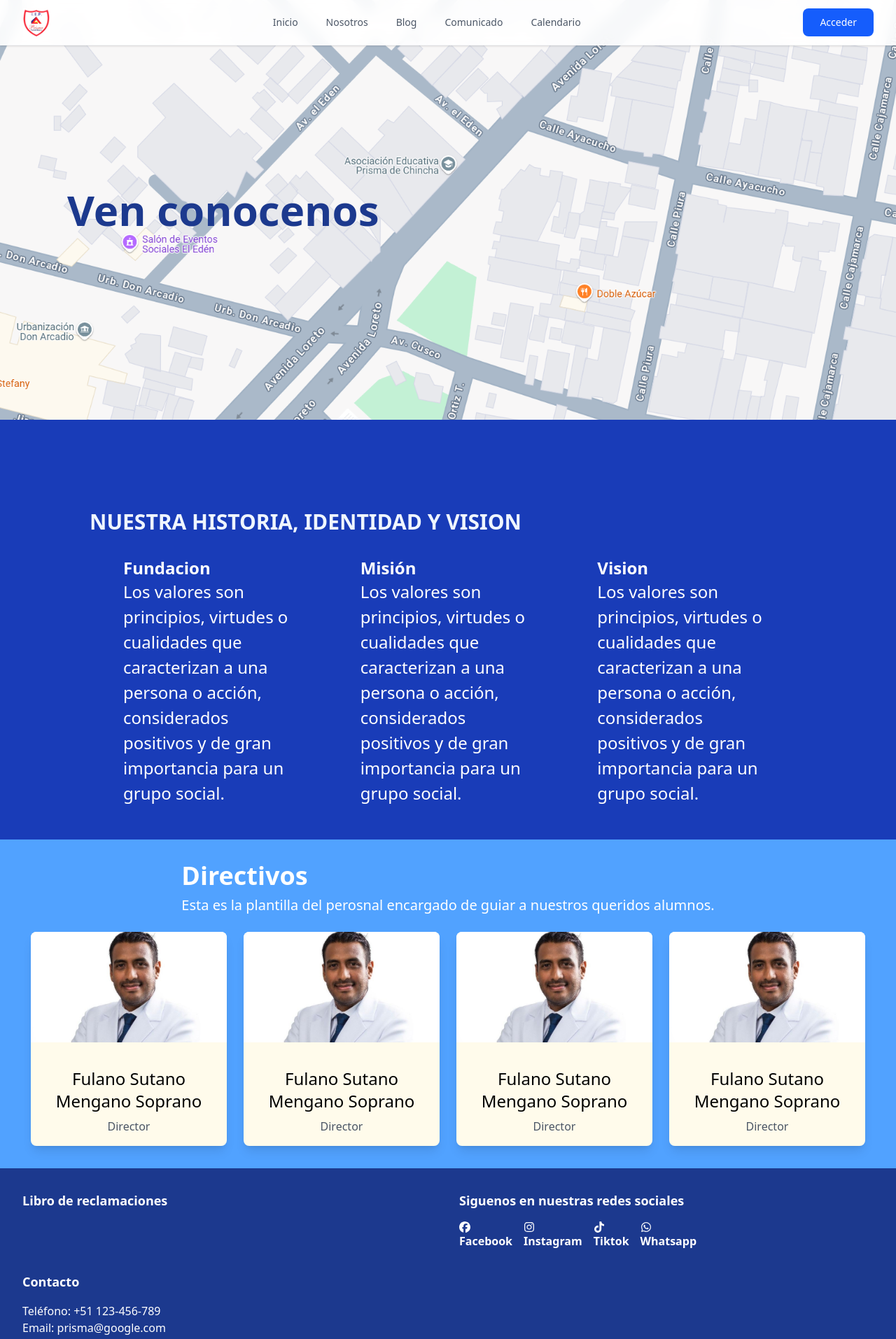
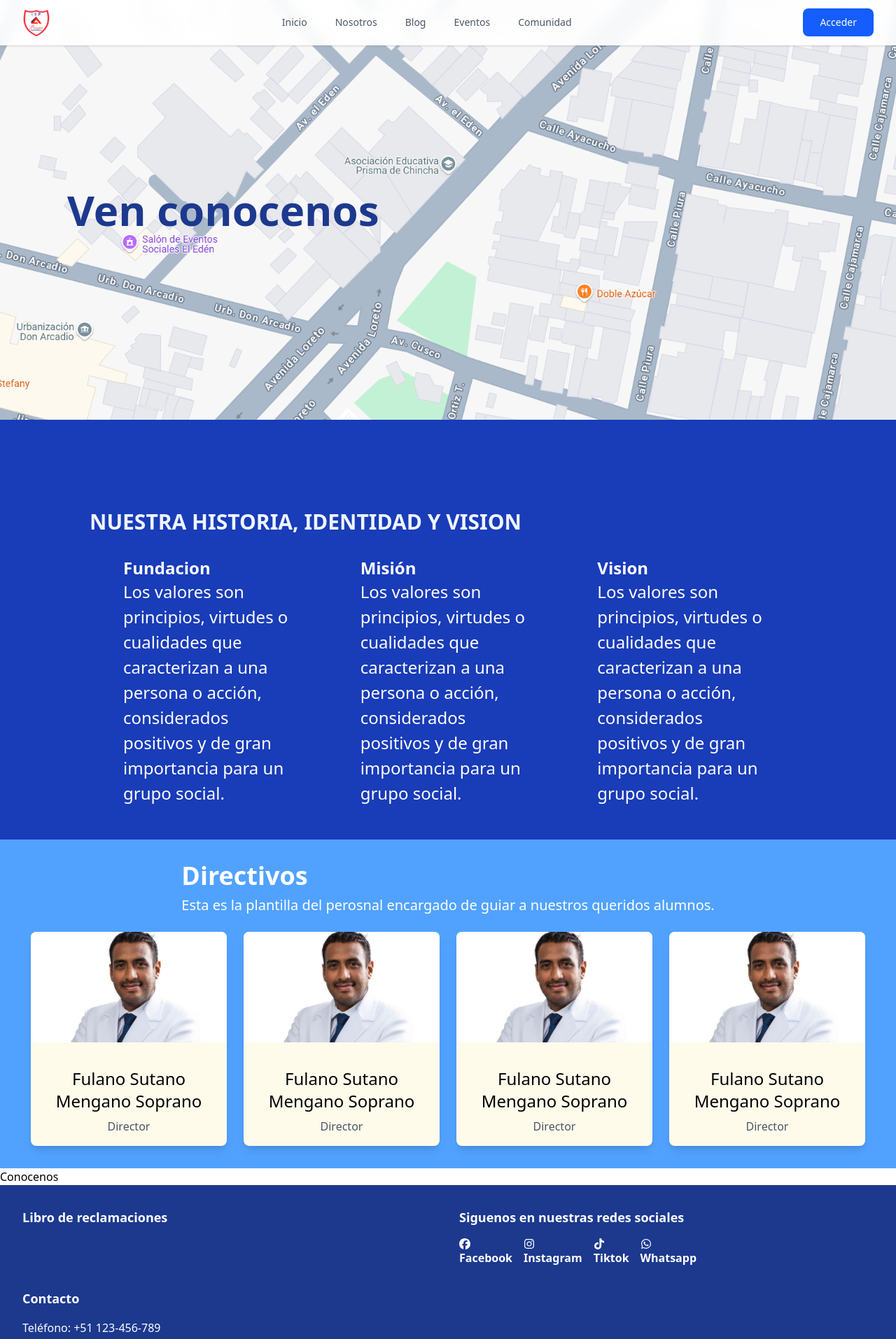
Before and after one commit to HHikki/proyectdevops, a React (Vite) app: page /Nosotros in a window 1280 px wide. Shown: the top 1914 px of the page at 70% size. Built offline with nearby package versions, Linux system fonts and the light colour scheme.

Commit message:
add: more of our

```diff
--- a/src/components/Navbar.jsx
+++ b/src/components/Navbar.jsx
@@ -9,8 +9,8 @@ const Navbar = () => {
     { href: "/", label: "Inicio" },
     { href: "/Nosotros", label: "Nosotros" },
     { href: "/Blog", label: "Blog" },
-    { href: "/Comunicado", label: "Comunicado" },
-    { href: "/Calendario", label: "Calendario" },
+    { href: "/Comunicado", label: "Eventos" },
+    { href: "/Calendario", label: "Comunidad" },
   ];
   return (
     <nav className="fixed top-0 left-0 right-0 bg-white/90 backdrop-blur-sm z-50 border-b border-gray-100 shadow-sm">
--- a/src/pages/Nosotros.jsx
+++ b/src/pages/Nosotros.jsx
@@ -70,6 +70,16 @@ const Nosotros = () => {
             {<Seccion_direct />}
           </div>
         </div>
+        {/* Carrusel */}
+        <div>
+          <div>
+            <h3>Conocenos</h3>
+            <h1></h1>
+          </div>
+          <div>
+
+          </div>
+        </div>
       </div>
 
       <Footer />
```
